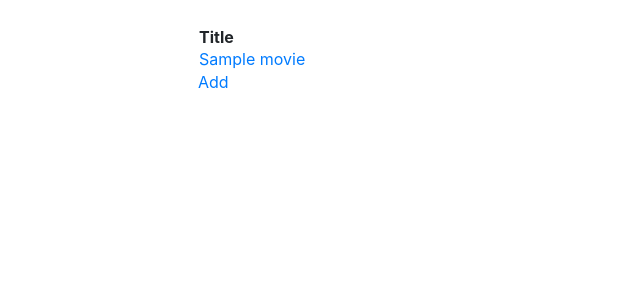
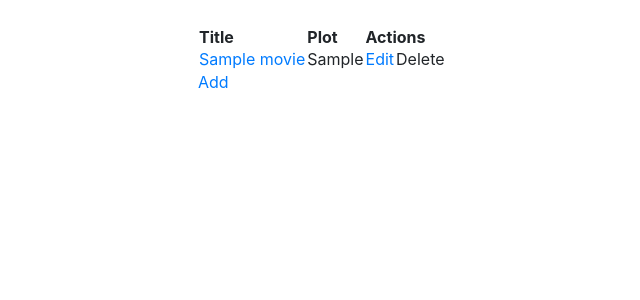
Before and after one commit to dev910626/movie_bucket, a Django app: page / in a window 1280 px wide; the page is wider, and only the part inside the window is pictured. Shown: the top 300 px of that part, without its empty margins (73-713 px from the left). Run offline with Django 3.2, Linux system fonts and the light colour scheme; tables that the repository leaves empty hold one stand-in row (values such as "Sample post"); some libraries are stand-ins or nearby versions.

Commit message:
implemented update function

```diff
--- a/movie/templates/movie/movie_list.html
+++ b/movie/templates/movie/movie_list.html
@@ -14,6 +14,8 @@
 		<thead>
 			<tr>
 				<th>Title</th>
+				<th>Plot</th>
+				<th colspan="2">Actions</th>
 			</tr>
 		</thead>
 
@@ -22,6 +24,15 @@
 			<tr>
 				<td>
 					<a href="{% url 'movie:detail' movie.id %}">{{ movie.title }}</a>
+				</td>
+				<td>
+					{{ movie.plot }}
+				</td>
+				<td>
+					<a href="{% url 'movie:update' movie.id %}">Edit</a>
+				</td>
+				<td>
+					Delete
 				</td>
 			</tr>
 			{% empty %}
--- a/movie/views.py
+++ b/movie/views.py
@@ -23,7 +23,9 @@ class MovieAdd(CreateView):
 class MovieUpdate(UpdateView):
 	model = Movie
 	fields = ['title', 'plot']
-	success_url = reverse_lazy('list')
+
+	def get_success_url(self):
+		return reverse('movie:detail', kwargs={'pk': self.object.id})
 
 
 class MovieDelete(DeleteView):
```
